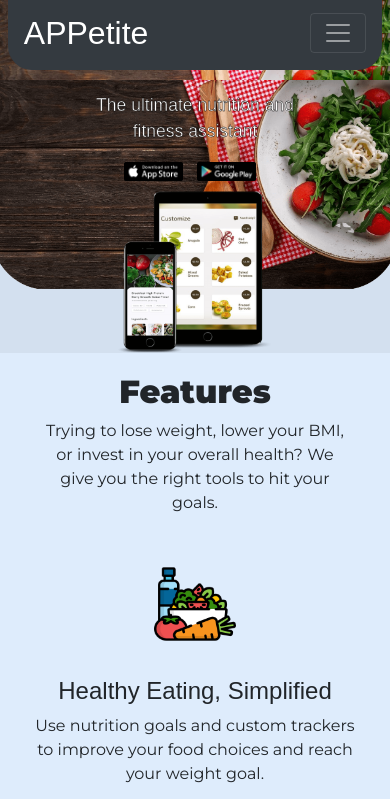
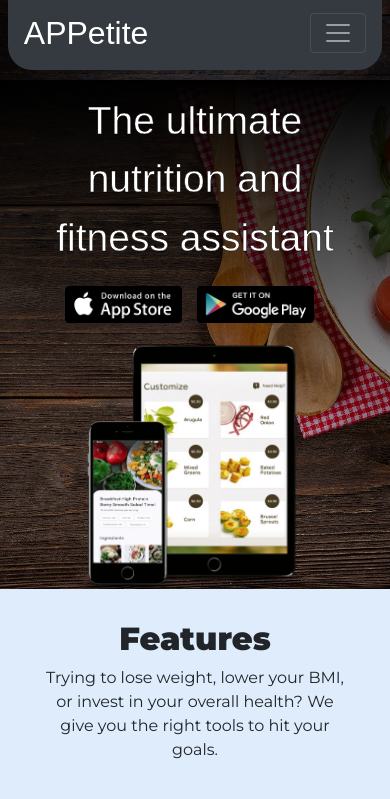
Before and after one commit to Soumik-Dhar/APPetite-Landing-Page, a plain HTML site: page index.html in a window 390 px wide. Shown: the top 799 px of the page. Drawn offline with nearby package versions, Linux system fonts and the light colour scheme; a web font is replaced by a local one.

Commit message:
Updated index.html and styles.css

```diff
--- a/css/styles.css
+++ b/css/styles.css
@@ -2,7 +2,7 @@ body {
   background-color: #deecfc;
   font-family: "Montserrat", sans-serif;
   padding-top: 80px;
-  background-image: url("../images/body-image.jpg");
+  background-image: url("../images/wood.jpg");
   background-size: contain;
   text-align: center;
 }
@@ -30,7 +30,7 @@ a {
 /* Title section */
 .title-section {
   background-color: #003f5c;
-  background-image: url("../images/home-image.png");
+  background-image: linear-gradient(rgba(0,0,0,1), rgba(0,0,0,0)), url("../images/home-image.jpg");
   background-size: cover;
   background-position: center;
   background-attachment: fixed;
@@ -57,25 +57,25 @@ a {
 
 .title-heading {
   -webkit-text-stroke: 0.1vw #000000;
-  padding-top: 1%;
-}
-
-.download-button-home {
-  margin: 3% 3% 3% 0;
-  max-width: 15vw;
+  padding: 1% 0 3%;
 }
 
 .download-button {
   margin: 3% 3% 3% 0;
+  max-width: 20vw;
 }
 
 .ipad-iphone {
-  max-width: 40vw;
+  max-width: 37vw;
+  position: absolute;
+  z-index: 1;
 }
+
 /* Features section */
 .features-section {
   background-color: #deecfc;
-  padding: 5% 10%;
+  padding: 8% 10% 5%;
+  position: relative;
 }
 
 .features-box {
@@ -170,11 +170,21 @@ a {
   font-size: 0.8rem;
 }
 
-/* linear-gradient(rgba(255,255,255,0), rgba(255,255,255,.8)),  */
-
-@media (max-width: 990px){
-  .modify-title-container
-  {
+@media (max-width: 770px){
+  h1{
+    font-size: 10vw;
+  }
+  .modify-title-container{
     text-align: center;
   }
+  .download-button{
+      max-width: 30vw;
+    }
+  .ipad-iphone{
+    position: static;
+    max-width: 60vw;
+  }
+  .features-section{
+    position: static;
+  }
 }
--- a/index.html
+++ b/index.html
@@ -57,13 +57,13 @@
 
       <div class="row">
 
-        <div class="col-lg-6 title-heading">
-          <h1>The ultimate nutrition and <br> fitness assistant</h1>
-          <a href="https://www.apple.com/in/ios/app-store/" target="_blank"><img class="download-button-home" src="icons/appStore.png" alt="Download on the App Store"></a>
-          <a href="https://play.google.com/store?hl=en" target="_blank"><img class="download-button-home" src="icons/googlePlay.png" alt="GET IT ON Google Play"></a>
+        <div class="col-lg-6 col-md-6 title-heading">
+          <h1>The ultimate <br> nutrition and <br> fitness assistant</h1>
+          <a href="https://www.apple.com/in/ios/app-store/" target="_blank"><img class="download-button" src="icons/appStore.png" alt="Download on the App Store"></a>
+          <a href="https://play.google.com/store?hl=en" target="_blank"><img class="download-button" src="icons/googlePlay.png" alt="GET IT ON Google Play"></a>
         </div>
 
-        <div class="col-lg-6">
+        <div class="col-lg-6 col-md-6">
           <img class="ipad-iphone" src="images/ipad-vert.png" alt="ipad-iphone-mockup">
         </div>
 
@@ -181,7 +181,7 @@
 
     <div class="row">
 
-      <div class="col-lg-4 col-md-6">
+      <div class="col-lg-4">
         <div class="card">
           <div class="card-header">
             <h3>APPetite <strong>Basic</strong></h3>
@@ -204,7 +204,7 @@
         </div>
       </div>
 
-      <div class="col-lg-4 col-md-6">
+      <div class="col-lg-4">
         <div class="card">
           <div class="card-header">
             <h3>APPetite <strong>Pro</strong></h3>
@@ -262,7 +262,7 @@
     <a href="https://play.google.com/store?hl=en" target="_blank"><img class="download-button" src="icons/googlePlay.png" alt="GET IT ON Google Play"></a>
     <!-- Footer -->
 
-    <div class="row">
+    <div id="goToContact" class="row">
       <div class="col-lg-3">
         <ul class="list-unstyled site-links">
           <li><a href="dummy-contacts.html" target="_blank">API</a></li>
```
Also changed, not shown: images/home-image.jpg (added).
